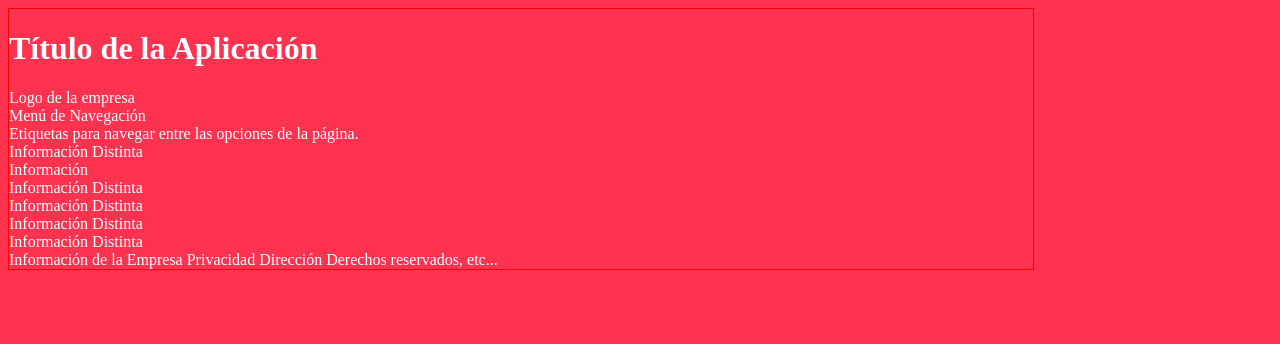
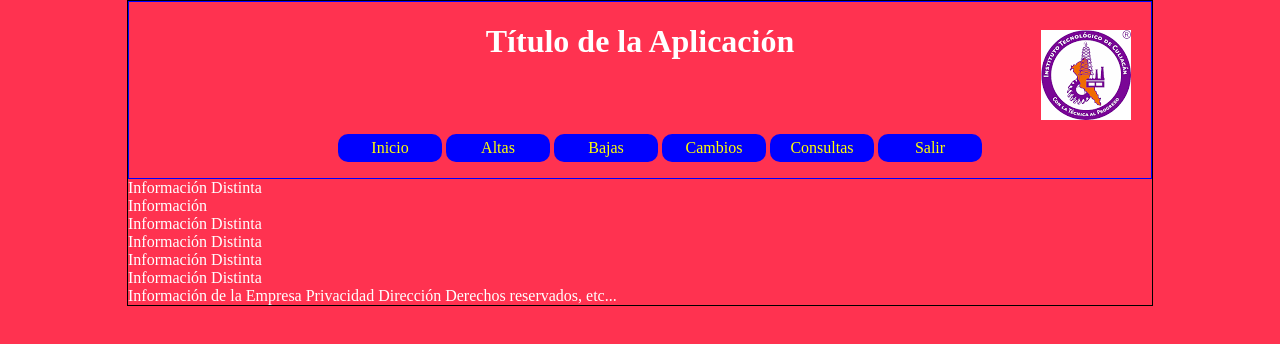
Before and after one commit to ju4nc4rlozz23/pw2171, a plain HTML site: page primerHTML5.html in a window 1280 px wide. Drawn offline with Linux system fonts and the light colour scheme.

Commit message:
Ejemplo 02 css3

```diff
--- a/css/estilos.css
+++ b/css/estilos.css
@@ -13,14 +13,49 @@ Todos ellos en orden alfabético.
 Tanto elementos como atributos.
 */
 
-
 /*//elementos
 //aqui adentro afectamos los atributos del body*/
 body{
 	/*atributo:valor;*/
 	background: rgba(255,50,80,1); /*green, #RRGGBB, rgb(255,255,255), rgba(255,255,255,1) la a es por la transparencia*/
-	border:1px solid red;
+
+	border:1px solid black;
 	color: white; /*color de letra*/
 	font-size: 16; /*em,% son unidades de medida. La unidad de medida estandar de las paginas en 16px*/
-	max-width: 1024px; /*1024 es el valor estandar (tablets)*/
+
+	margin: 0px auto;
+	max-width: 1024px; /*24 es el valor estandar (tablets)*/
 }
+
+header{
+	border: 1px solid blue;
+	text-align: center;
+}
+
+/*SIEMPRE QUE QUIERO MOVER UNA CAJA ES CON MARGIN POR QUE MUEVES LA CAJA CON SU CONTENIDO*/
+header img{
+	/*height: 100px; */
+	/*padding: 5px;*/
+	/*padding: 5px 10px; (primer parametro es arriba y abajo y el segundo izquierda y derecha)*/
+	/*padding: 5px 10px 2px 8px;*/
+	float: right; /*Lo mueve completamente a la derecha (dentro de su caja)*/
+	width: 90px; /*si cambiamos el ancho de una imagen el alto se cambia proporcionalmente*/
+	margin: -70px 20px 0px 0px;
+}
+
+/*El modelo de cajas agrega dos caracteristicas:
+-
+-
+*/
+
+header nav ul li{
+	/*border: 1px solid yellow;*/
+	background: blue;
+	border-radius: 10px;
+	color: yellow;
+	display: inline-block;
+	margin: 0px 10px 0px 0 px;
+	padding: 5px 10px;
+	width: 84px;
+
+}
--- a/primerHTML5.html
+++ b/primerHTML5.html
@@ -42,14 +42,26 @@ Header, Nav, Aside, Section, Article, Footer. Son etiquetas semánticas ya que n
 <body>
 	<header> <!-- Etiqueta Semántica -->
 		<h1> Título de la Aplicación</h1> <!-- Se recomienda para que se distinga y que google entre y busque en el header y exista el h1 para que el titulo se distinga (Se recomienda solo usar un H1) -->
-		Logo de la empresa
-		<img src="" alt="">
+		<!-- Logo de la empresa -->
+		<br>
+		<img src="img/images.png" alt=""> <br>
+
+		<!-- Menú de Navegación <br> -->
+	<nav> <!-- ETIQUETA SEMÁNTICA Hacer un menú de navegación y así el buscador no lo confunda con información -->
+		<!-- Etiquetas para navegar entre las opciones de la página. -->
+		<ul>
+			<li>Inicio</li>
+			<li>Altas</li>
+			<li>Bajas</li>
+			<li>Cambios</li>
+			<li>Consultas</li>
+			<li>Salir</li>
+		</ul>
+	</nav>
+
 	</header>
 
-	Menú de Navegación <br>
-	<nav> <!-- ETIQUETA SEMÁNTICA Hacer un menú de navegación y así el buscador no lo confunda con información -->
-		Etiquetas para navegar entre las opciones de la página.
-	</nav>
+
 
 	<!-- Los article pueden ponerse dentro y fuera de los article (No se pueden poner sections dentro de los articles ni sections dentro de section)
 
```
Also changed, not shown: img/images.png (added).
